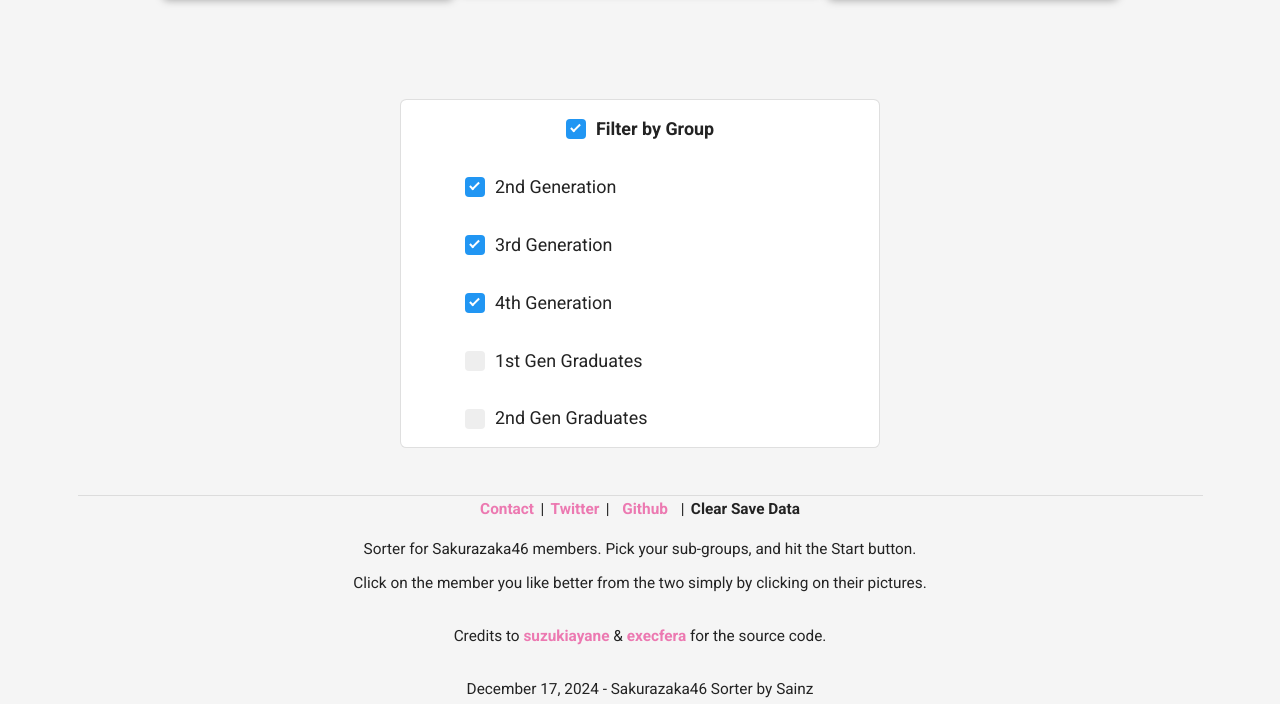
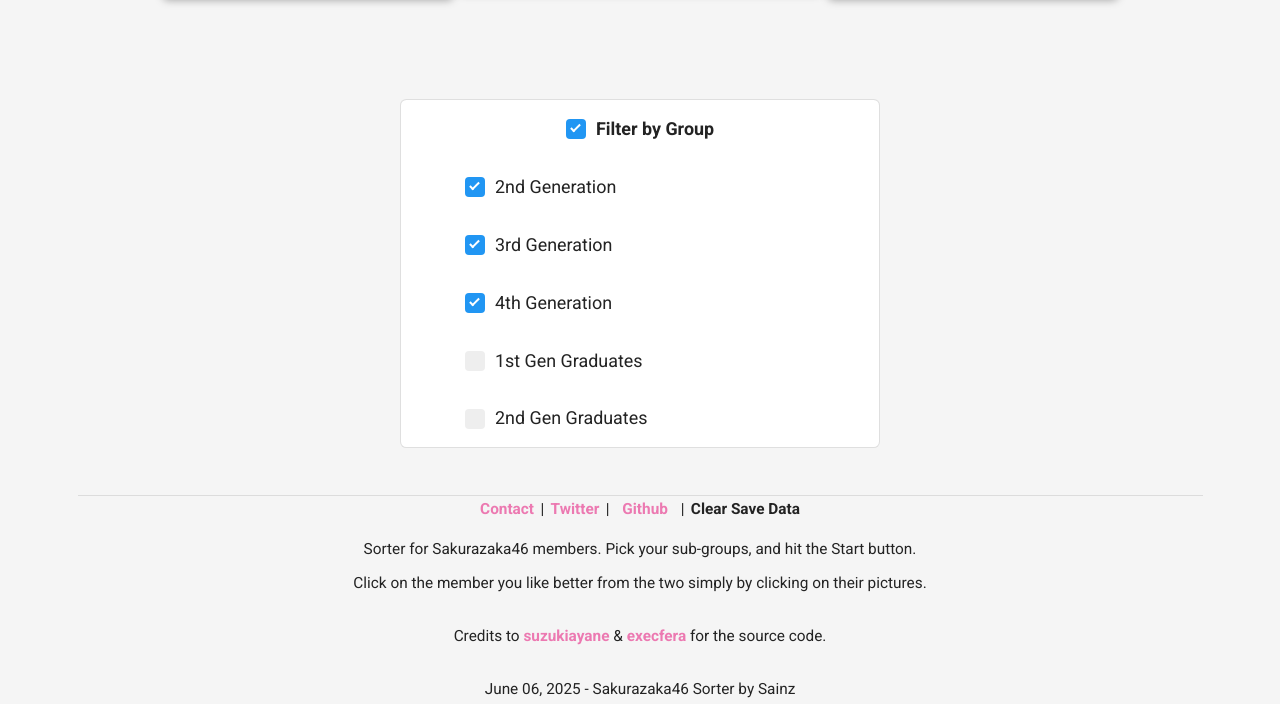
Before and after one commit to sainz1407/sakusorter, a plain HTML site: page index.html in a window 1280 px wide. Shown: the part 485-1189 px from the top of the page. Drawn offline with nearby package versions, Linux system fonts and the light colour scheme.

Commit message:
Update index.html

```diff
--- a/index.html
+++ b/index.html
@@ -176,7 +176,7 @@
 
 						<p class="mt-3 text-center">Credits to<a href="https://suzukiayane.github.io/nogisorter/"> suzukiayane</a> & <a href="https://github.com/execfera/charasort/">execfera</a> for the source code.</p>
 
-						<p class="mt-3 text-center">December 17, 2024 - Sakurazaka46 Sorter by Sainz</p>
+						<p class="mt-3 text-center">June 06, 2025 - Sakurazaka46 Sorter by Sainz</p>
 					</div>
 				</div>
 
```
